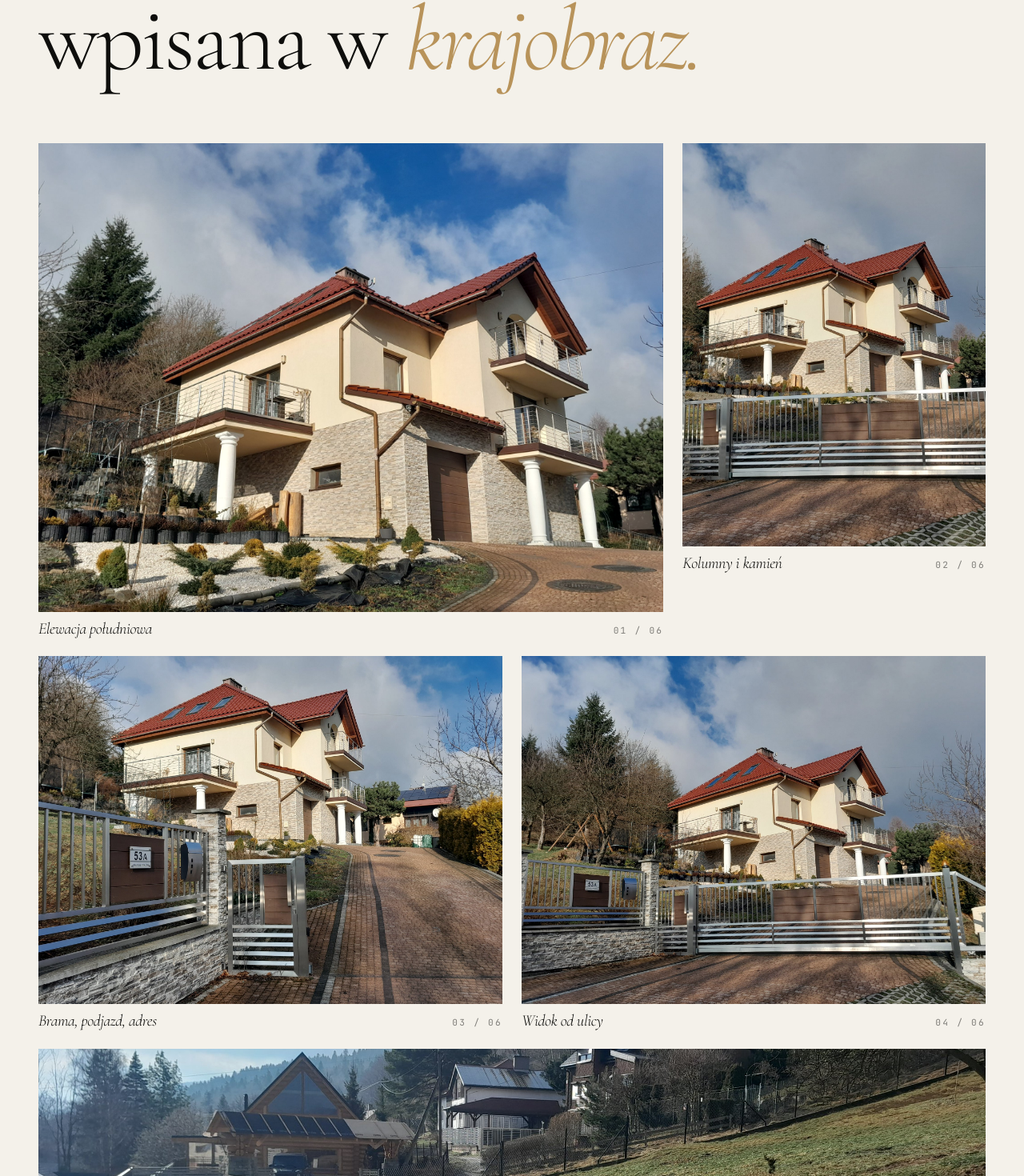
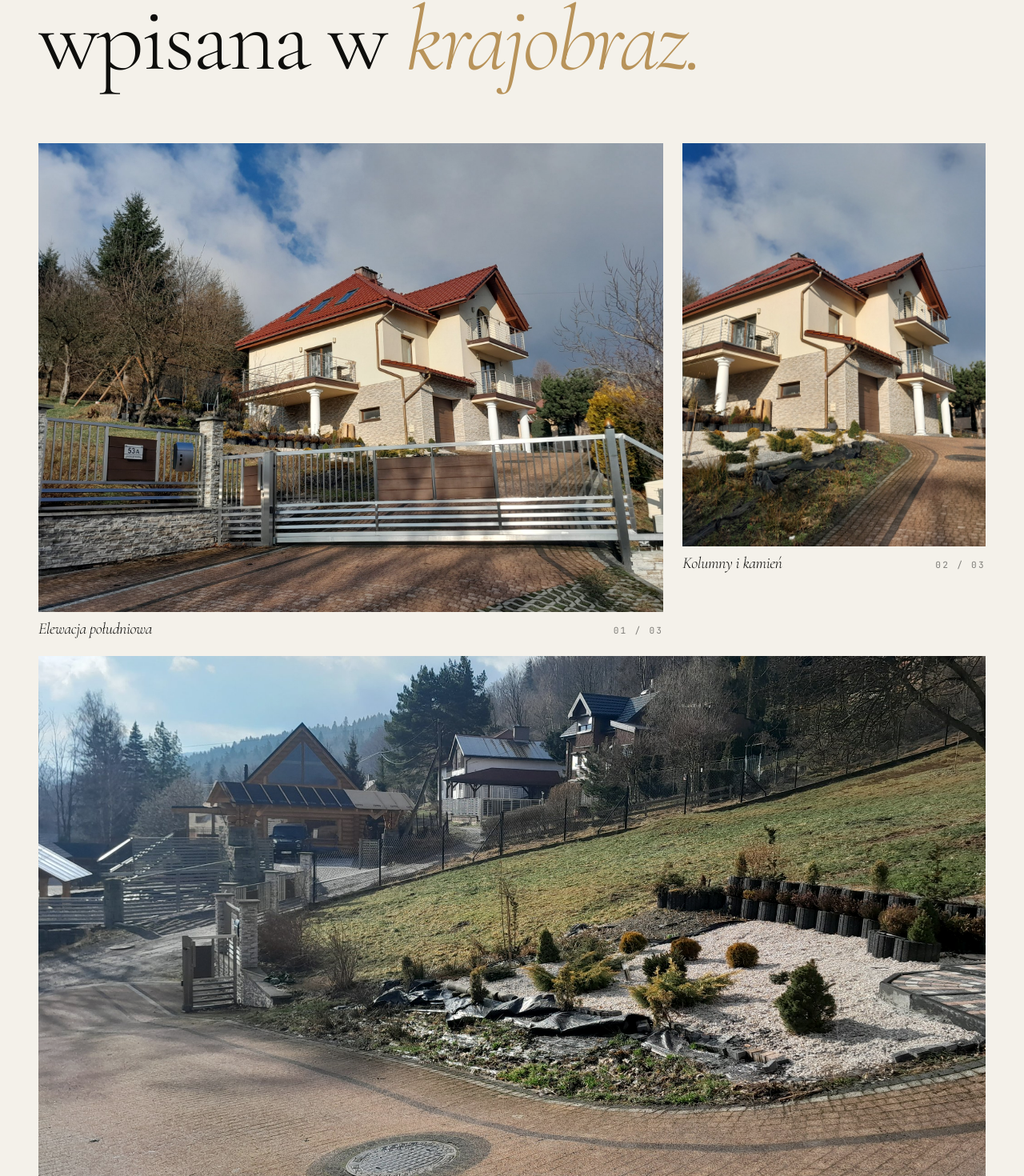
Before and after one commit to katpilarz/dom-meszna, a Next.js app: page / in a window 1280 px wide. Shown: the part 2577-4047 px from the top of the page at 80% size. Built offline with nearby package versions, Linux system fonts and the light colour scheme.

Commit message:
house gallery update

```diff
--- a/components/Gallery.tsx
+++ b/components/Gallery.tsx
@@ -6,12 +6,9 @@ import { gsap } from 'gsap';
 import { ScrollTrigger } from 'gsap/ScrollTrigger';
 
 const photos = [
-  { src: '/images/house/house-01.jpg', label: 'Elewacja południowa', tag: '01', span: 'col-span-12 md:col-span-8', aspect: '4/3' },
-  { src: '/images/house/house-08.jpg', label: 'Kolumny i kamień', tag: '02', span: 'col-span-12 md:col-span-4', aspect: '3/4' },
-  { src: '/images/house/house-03.jpg', label: 'Brama, podjazd, adres', tag: '03', span: 'col-span-12 md:col-span-6', aspect: '4/3' },
-  { src: '/images/house/house-05.jpg', label: 'Widok od ulicy', tag: '04', span: 'col-span-12 md:col-span-6', aspect: '4/3' },
-  { src: '/images/house/house-02.jpg', label: 'Panorama od strony drogi', tag: '05', span: 'col-span-12', aspect: '21/9' },
-  { src: '/images/house/house-06.jpg', label: 'Sąsiedztwo i działka', tag: '06', span: 'col-span-12', aspect: '21/9' },
+  { src: '/images/house/house-05.jpg', label: 'Elewacja południowa', tag: '01', span: 'col-span-12 md:col-span-8', aspect: '4/3' },
+  { src: '/images/house/house-07.jpg', label: 'Kolumny i kamień', tag: '02', span: 'col-span-12 md:col-span-4', aspect: '3/4' },
+  { src: '/images/house/house-02.jpg', label: 'Panorama od strony drogi', tag: '05', span: 'col-span-12', aspect: '16/9' },
 ];
 
 export default function Gallery() {
```
